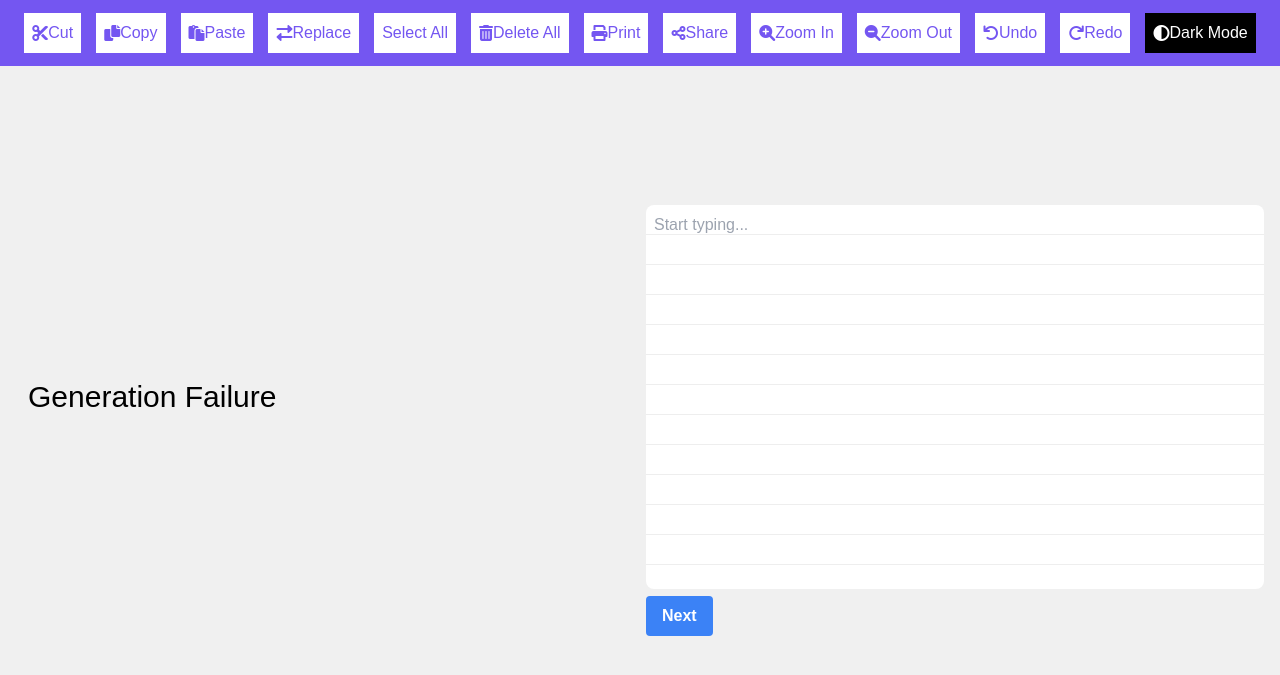
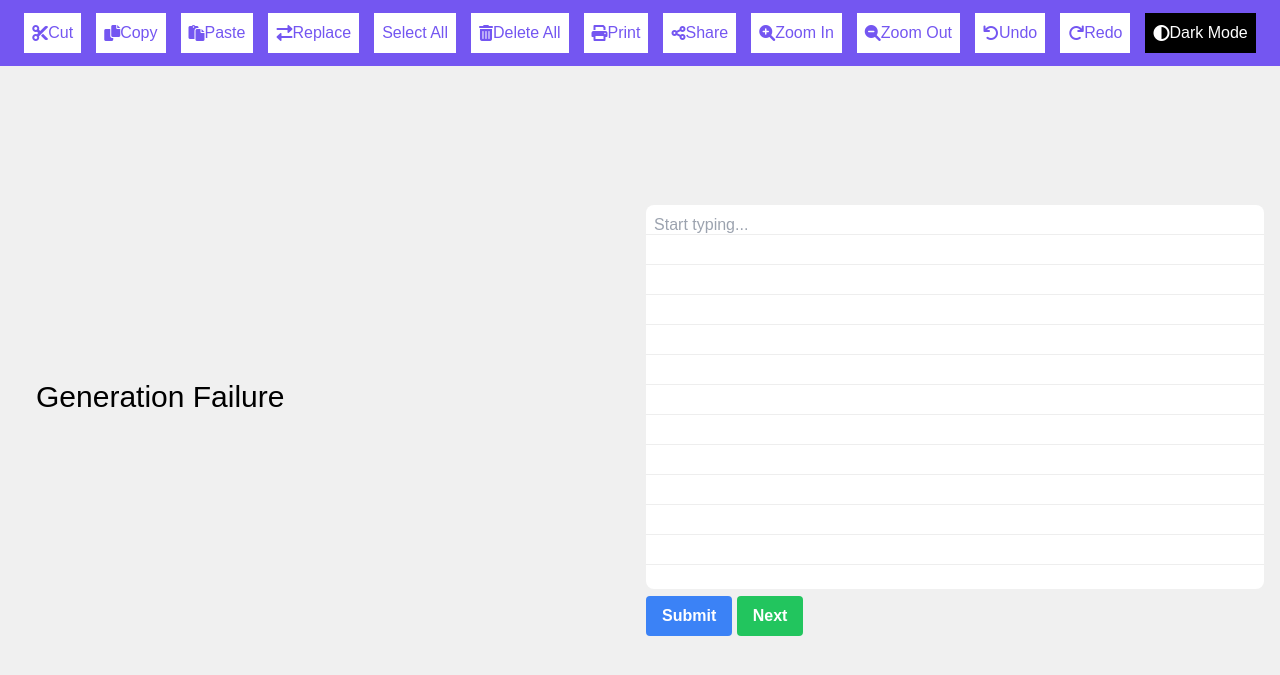
Before and after one commit to RynoCODE/Chirpa, a Django app: template templates/notepad.html in a window 1280 px wide. Shown: the part 72-747 px from the top of the page. Run offline with Django 5.2, Linux system fonts and the light colour scheme; the template is opened without the code that fills it, so the values that code supplies are empty; some libraries are stand-ins or nearby versions.

Commit message:
added next button notepad page

```diff
--- a/static/js/notepad.js
+++ b/static/js/notepad.js
@@ -407,3 +407,7 @@ function downloadFile() {
 
   closeDownloadPopup();
 }
+
+function reloadPage() {
+  window.location.reload();
+}
--- a/templates/notepad.html
+++ b/templates/notepad.html
@@ -151,7 +151,7 @@
       </div>
     </div>
     <div class="notepad-container w-full">
-      <div class="w-1/2 ml-3">
+      <div class="w-1/2 ml-3 p-2">
         {% if question is not none %}
           <h1 class="text-3xl"> {{ question }}</h1>
         {%else%}
@@ -161,113 +161,11 @@
       <form class="w-1/2 h-96" method="post" action="{% url 'process_textarea' %}">
         {% csrf_token %}
             <textarea id="notepad" name="text_data" placeholder="Start typing..." class="w-full h-64 p-2 border"></textarea>
-             <input type="submit" value="Next" class="bg-blue-500 hover:bg-blue-700 text-white font-bold py-2 px-4 rounded">
+             <input type="submit" value="Submit" class="bg-blue-500 hover:bg-blue-700 text-white font-bold py-2 px-4 rounded">
+             <button  onclick="reloadPage()" class="bg-green-500 hover:bg-green-700 text-white font-bold py-2 px-4 rounded">Next</button>
       </form>
+
     </div>
-    <!-- <div class="footer">
-      <span>© Designed by chirpa</span>
-      <button id="scrollToTopBtn" onclick="scrollToTop()">Scroll to Top</button>
-    </div>
-
-    <div id="preferencesModal" class="modal">
-      <div class="modal-content">
-        <span class="close" onclick="closePreferences()">&times;</span>
-        <h2>Preferences</h2>
-        <div class="preferences-group">
-          <label
-            ><input type="checkbox" id="textLinesToggle" /> Text Lines</label
-          >
-          <label
-            ><input type="checkbox" id="autoSaveToggle" checked /> Auto
-            Save</label
-          >
-        </div>
-        <div class="preferences-group">
-          <label for="fontSizeSelect">Font Size:</label>
-          <select id="fontSizeSelect">
-            <option value="12px">12px</option>
-            <option value="14px">14px</option>
-            <option value="16px">16px</option>
-            <option value="18px">18px</option>
-            <option value="20px">20px</option>
-            <option value="24px">24px</option>
-            <option value="28px">28px</option>
-            <option value="32px">32px</option>
-          </select>
-        </div>
-        <div class="preferences-group">
-          <label for="fontFamilySelect">Font Family:</label>
-          <select id="fontFamilySelect">
-            <option value="Roboto">Roboto</option>
-            <option value="Open Sans">Open Sans</option>
-            <option value="Lato">Lato</option>
-            <option value="Montserrat">Montserrat</option>
-            <option value="Source Sans Pro">Source Sans Pro</option>
-            <option value="Raleway">Raleway</option>
-            <option value="Noto Sans">Noto Sans</option>
-            <option value="Roboto Mono">Roboto Mono</option>
-            <option value="Merriweather">Merriweather</option>
-            <option value="PT Serif">PT Serif</option>
-            <option value="Ubuntu">Ubuntu</option>
-            <option value="Nunito">Nunito</option>
-            <option value="Oswald">Oswald</option>
-            <option value="Merriweather Sans">Merriweather Sans</option>
-            <option value="Khand">Khand</option>
-            <option value="Mukta">Mukta</option>
-            <option value="Teko">Teko</option>
-            <option value="Rajdhani">Rajdhani</option>
-            <option value="Hind">Hind</option>
-            <option value="Kalam">Kalam</option>
-          </select>
-        </div>
-        <div class="preferences-group">
-          <label for="fontWeightSelect">Font Weight:</label>
-          <select id="fontWeightSelect">
-            <option value="normal">Normal</option>
-            <option value="bold">Bold</option>
-            <option value="lighter">Lighter</option>
-            <option value="bolder">Bolder</option>
-          </select>
-        </div>
-      </div>
-    </div>
-
-    <div id="downloadModal" class="modal">
-      <div class="modal-content">
-        <span class="close" onclick="closeDownloadPopup()">&times;</span>
-        <h2>Download File</h2>
-        <div class="download-group">
-          <label for="fileName">File Name:</label>
-          <input type="text" id="fileName" value="notepad" />
-        </div>
-        <div class="download-group">
-          <label for="fileFormat">File Format:</label>
-          <select id="fileFormat" class="animated-select">
-            <option value="text">.txt</option>
-            <option value="pdf">.pdf</option>
-            <option value="css">.css</option>
-            <option value="html">.html</option>
-            <option value="javascript">.js</option>
-            <option value="php">.php</option>
-            <option value="word">.docx</option>
-          </select>
-        </div>
-        <button onclick="downloadFile()">Download</button>
-      </div>
-    </div>
-
-    <div id="replaceModal" class="modal">
-      <div class="modal-content replace-modal-content">
-        <span class="close" onclick="closeReplacePopup()">&times;</span>
-        <h2>Replace Text</h2>
-        <div class="replace-group">
-          <label for="replaceText">Replace with:</label>
-          <input type="text" id="replaceText" />
-        </div>
-        <button onclick="replaceText()">Replace</button>
-      </div>
-    </div> -->
-
     <script src={% static "js/notepad.js" %}></script>
     <script src="https://cdn.tailwindcss.com"></script>
   </body>
```
